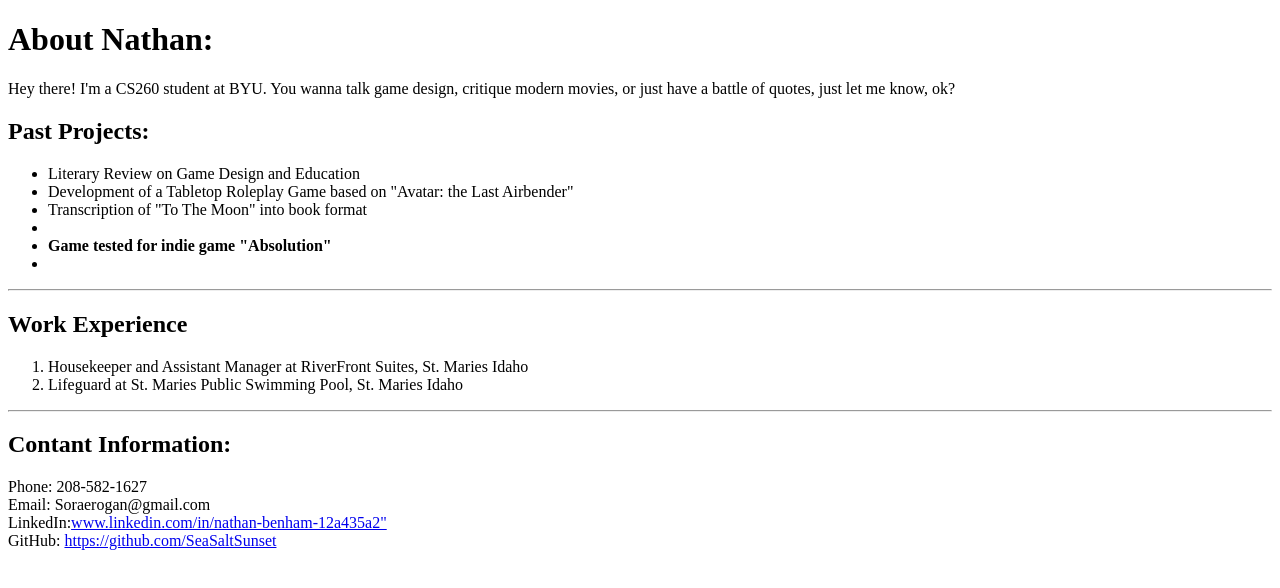
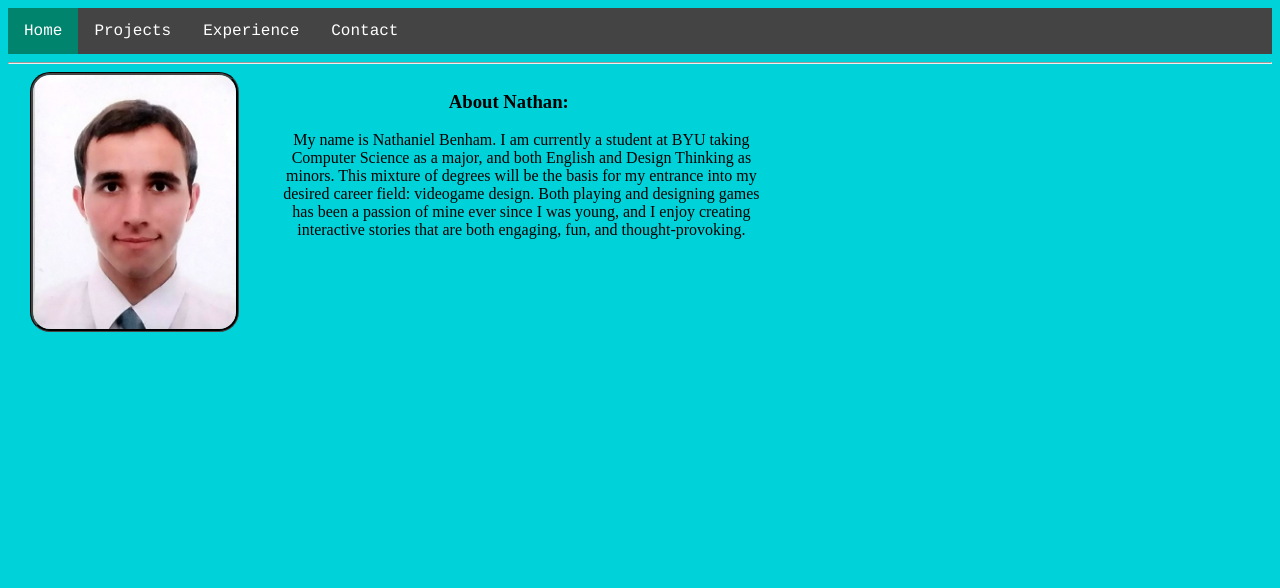
Before and after one commit to SeaSaltSunset/test4, a plain HTML site: page index.html in a window 1280 px wide. Drawn offline with Linux system fonts and the light colour scheme.

Commit message:
activity5

```diff
--- a/index.html
+++ b/index.html
@@ -1,33 +1,30 @@
 <!DOCTYPE html>
 <html>
 <head>
+
+<link rel="stylesheet" href="portfolio.css">
+
 <title>Nathaniel Benham Portfolio</title>
 </head>
 <body>
 
-<h1>About Nathan: </h1>
-<p>Hey there! I'm a CS260 student at BYU. You wanna talk game design, critique modern movies, or just have a battle of quotes, just let me know, ok?<br></p>
-
-	<h2>Past Projects:</h2>
-	<ul>
-		<li>Literary Review on Game Design and Education</li>
-		<li>Development of a Tabletop Roleplay Game based on "Avatar: the Last Airbender"</li>
-		<li>Transcription of "To The Moon" into book format<li>
-		<li><strong>Game tested for indie game "Absolution"</strong><li>
+	<ul class="link-menu">
+		<li class="active"> <a href="index.html">Home</a> </li>
+		<li> <a href="projects.html">Projects</a> </li>
+		<li> <a href="experience.html">Experience</a> </li>
+		<li> <a href="contact.html">Contact</a> <li>
 	</ul>
 	<hr>
+	<section>
+		<aside>
 
-	<h2>Work Experience</h2>
-	<ol>
-		<li>Housekeeper and Assistant Manager at RiverFront Suites, St. Maries Idaho</li>
-		<li>Lifeguard at St. Maries Public Swimming Pool, St. Maries Idaho</li>
-	</ol>
-	<hr>
+			<img src="resume pic.jpg">
+		</aside>
+		<article>
+		<h1 id="intro">About Nathan: </h1>
 
-	<h2>Contant Information:</h2>
-	<p>Phone: 208-582-1627<br>
-	Email: Soraerogan@gmail.com<br>
-	LinkedIn:<a href="www.linkedin.com/in/nathan-benham-12a435a2">www.linkedin.com/in/nathan-benham-12a435a2"</a><br>
-	GitHub: <a href="https://github.com/SeaSaltSunset">https://github.com/SeaSaltSunset</a></p>
+			<p>My name is Nathaniel Benham. I am currently a student at BYU taking Computer Science as a major, and both English and Design Thinking as minors. This mixture of degrees will be the basis for my entrance into my desired career field: videogame design. Both playing and designing games has been a passion of mine ever since I was young, and I enjoy creating interactive stories that are both engaging, fun, and thought-provoking. <br></p>
+		</article>
+	</section>
 </body>
 </html>
--- /dev/null
+++ b/portfolio.css
@@ -0,0 +1,106 @@
+body {
+	font-size: 12p6;
+	background-color: #00d2da;
+}
+
+img {
+	width: 80%;
+	height: auto;
+	border-radius: 20px;
+	display: block;
+	margin-right: auto;
+	margin-left: auto;
+	border-style: groove;
+	border-color: #444;
+}
+.link-menu {
+  list-style-type: none;
+  margin: 0;
+  padding: 0;
+  overflow: hidden;
+  background-color: #444;
+
+}
+
+li {
+  float: left;
+	text-align: center;
+	margin-right: auto;
+	margin-left: auto;
+}
+
+li a {
+  display: block;
+  color: white;
+  text-align: center;
+  padding: 14px 16px;
+  text-decoration: none;
+  font-family: "Courier", monospace;
+
+}
+
+/* Change the link color to #111 (black) on hover */
+li a:hover {
+  background-color: #008695;
+}
+.active {
+  background-color: #00846e;
+  color: white;
+}
+
+h1 {
+text-align: center;
+margin-right: auto;
+margin-left: auto;
+}
+
+#intro { text-align: left;
+	margin-left: 188px;
+}
+ul {
+
+	text-align: center;
+	margin-right: auto;
+	margin-left: auto;
+}
+
+.exp {
+	text-align: center;
+	margin-right: 200px;
+	margin-left: 400px;
+
+}
+
+.work {
+	text-align: center;
+	margin-right: 200px;
+	margin-left: 350px;
+
+}
+
+p {
+	text-align: center;
+	margin-right: 500px;
+	margin-left: 10px;
+}
+
+
+#contact {
+	text-align: center;
+	margin-right: 200px;
+	margin-left: 200px;
+	line-height: 25px;
+}
+
+
+section {
+	display: flex;
+}
+
+aside {
+	flex: 1
+}
+
+article {
+	flex: 4
+}
```
Also changed, not shown: contact.html (added, +27 -0 lines), experience.html (added, +25 -0 lines), projects.html (added, +28 -0 lines), resume pic.jpg (added).
